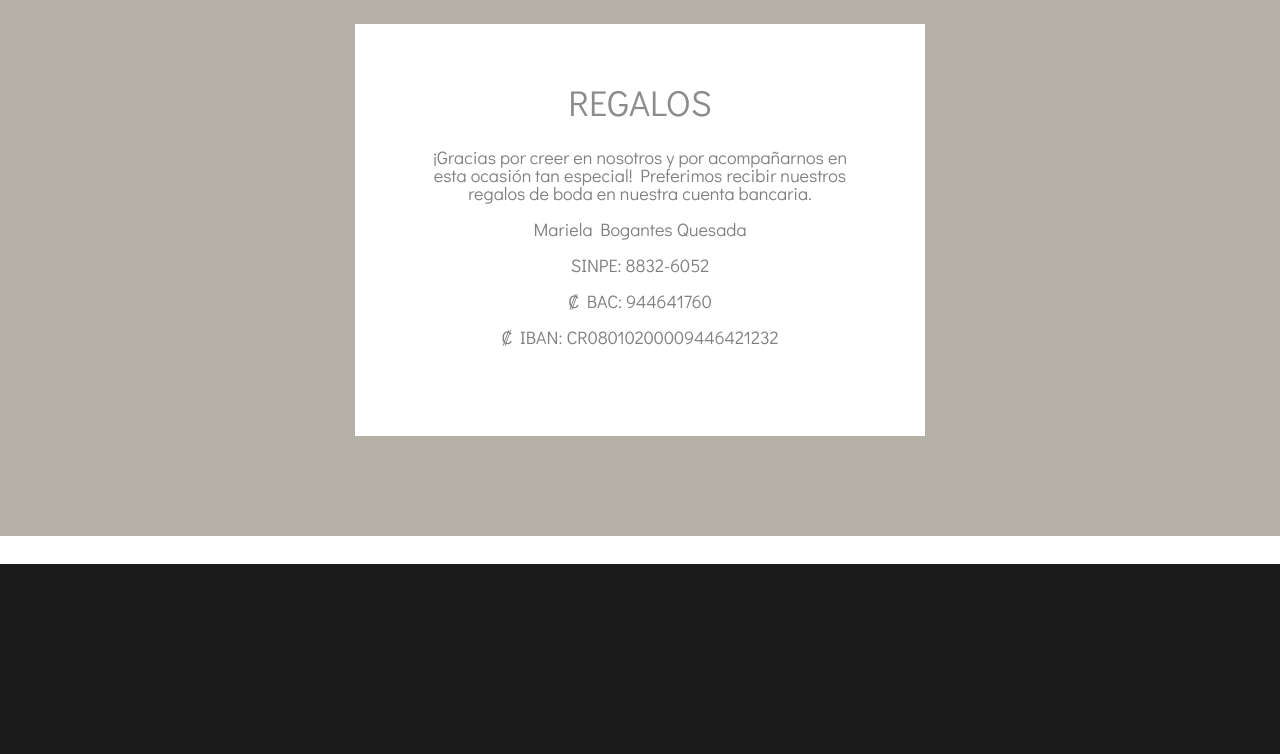
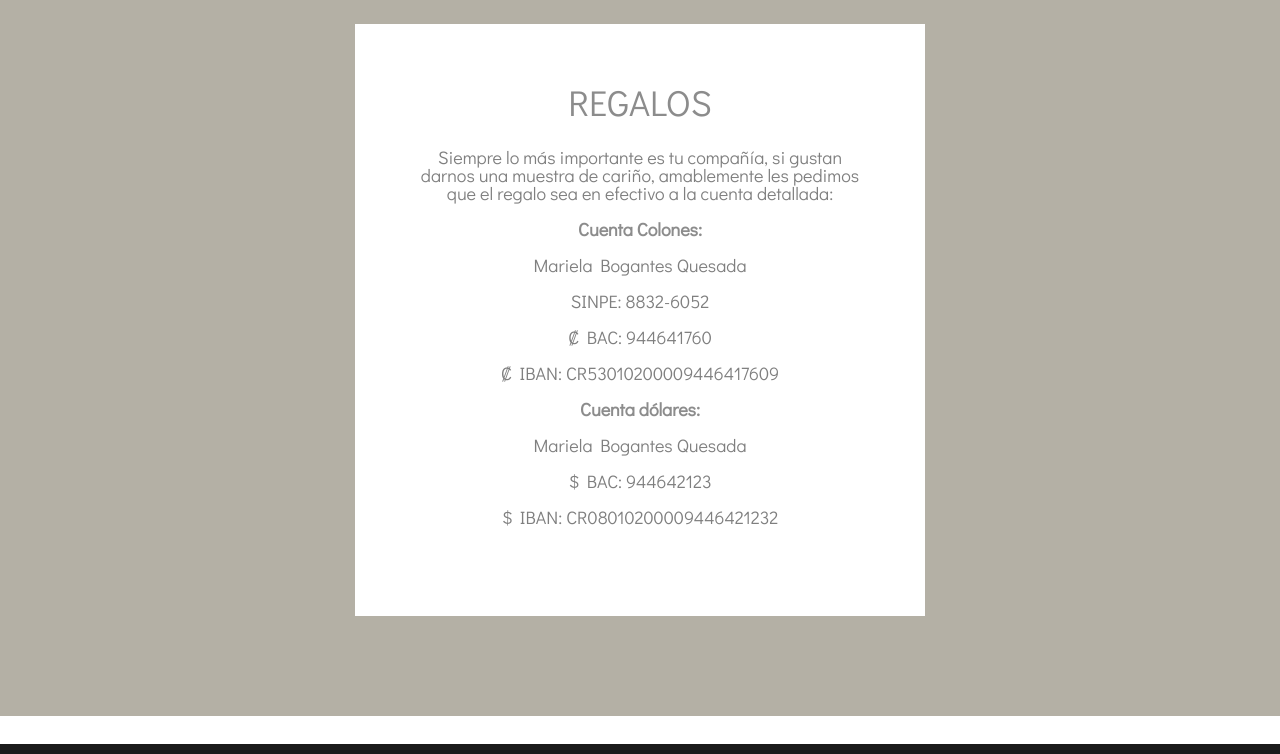
Before and after one commit to slfdez/MarielaAndres, a plain HTML site: page index.html in a window 1280 px wide. Shown: the part 5200-5954 px from the top of the page. Drawn offline with Linux system fonts and the light colour scheme.

Commit message:
Cambiosssss
Cambiosssss

```diff
--- a/index.html
+++ b/index.html
@@ -321,12 +321,12 @@
                     <h2 class="text-center">Regalos</h2>
                     <h6 class="text-center" style="font-family: Didact Gothic; font-size: large; color: black;">
                         <br>
-                        ¡Gracias por creer en nosotros y por acompañarnos en esta ocasión tan especial! Preferimos
-                        recibir nuestros regalos de boda en nuestra cuenta bancaria.
-
+                        Siempre lo más importante es tu compañía, si gustan darnos una muestra de cariño, amablemente les pedimos que el regalo sea en efectivo a la cuenta detallada:
 
                         <br>
                         <br>
+                        <b>Cuenta Colones:</b>
+                        <br><br>
                         Mariela Bogantes Quesada
                         <br>
                         <br>
@@ -335,8 +335,16 @@
                         ₡ BAC: 944641760
                         <br>
                         <br>
-                        ₡ IBAN: CR08010200009446421232
+                        ₡ IBAN: CR53010200009446417609
 
+                        <br><br>
+                        <b>Cuenta dólares:</b>
+                        <br><br>
+                        Mariela Bogantes Quesada
+                        <br><br>
+                        $ BAC: 944642123
+                        <br><br>
+                        $ IBAN: CR08010200009446421232
                     </h6>
                 </div>
             </div>
```
Also changed, not shown: 2.html (+12 -4 lines), 3.html (+12 -4 lines), 4.html (+12 -4 lines), 5.html (+14 -5 lines).
